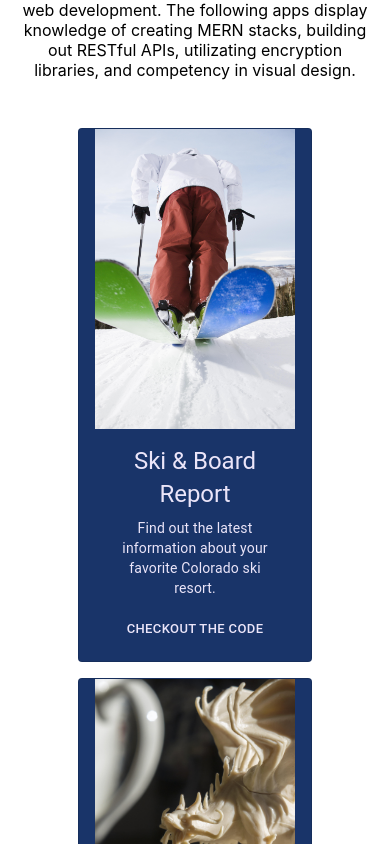
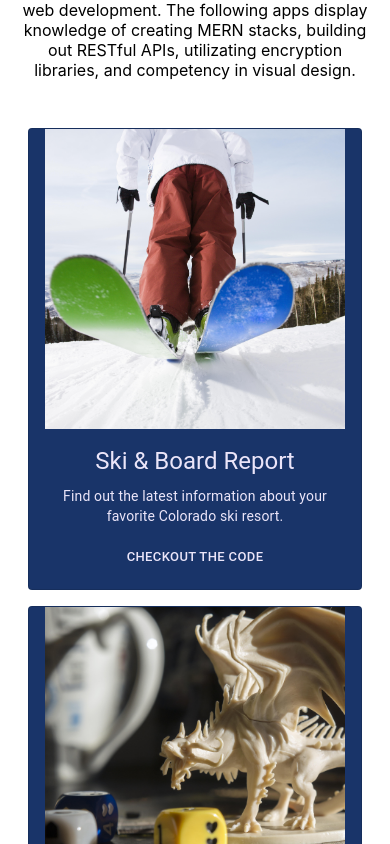
Before and after one commit to LucasAho/blog-front-end, a React (Create React App) app: page / in a window 390 px wide. Shown: the part 1020-1864 px from the top of the page. Built offline with nearby package versions, Linux system fonts and the light colour scheme.

Commit message:
thicc cards, compiler errors out

```diff
--- a/src/components/Blog/BlogPanes.component.js
+++ b/src/components/Blog/BlogPanes.component.js
@@ -1,5 +1,5 @@
 import React from 'react';
-import { Box, Typography, Card, CardActions, CardMedia, CardContent, CardActionArea, Button } from '@material-ui/core';
+import { Typography, Card, CardActions, CardMedia, CardContent, CardActionArea, Button } from '@material-ui/core';
 import { makeStyles, createStyles } from '@material-ui/core/styles';
 
 
--- a/src/components/Footer/Footer.component.js
+++ b/src/components/Footer/Footer.component.js
@@ -1,6 +1,6 @@
 import React from 'react';
 import { makeStyles, createStyles } from '@material-ui/core/styles';
-import { Box, Button, Grid, Tabs, Tab, Typography } from '@material-ui/core';
+import { Box, Button, Grid, Tabs, Typography } from '@material-ui/core';
 import { } from './FooterPanes.component'
 
 const useStyles = makeStyles((theme) => createStyles({
--- a/src/components/Header/Header.component.js
+++ b/src/components/Header/Header.component.js
@@ -1,5 +1,5 @@
 import React from 'react';
-import { Grid, AppBar, Box } from '@material-ui/core';
+import { Grid, Box } from '@material-ui/core';
 import { makeStyles, createStyles } from '@material-ui/core/styles';
 import { BioTextPane, BioHeadPane, ImageSlider } from './HeaderPanes.component';
 import { SliderData } from './SliderData.component';
--- a/src/components/Showcase/ShowcasePanes.component.js
+++ b/src/components/Showcase/ShowcasePanes.component.js
@@ -27,8 +27,12 @@ const useStyles = makeStyles((theme) => createStyles({
         [theme.breakpoints.down('sm')]: {
             marginTop: '1rem',
             backgroundColor: "#193469",
-            color: "#EBE5F9"
+            color: "#EBE5F9",
+            maxWidth: 250
         },
+        [theme.breakpoints.down('xs')]: {
+            maxWidth: 300
+        }
     },
     button: {
         [theme.breakpoints.down('sm')]: {
```
Also changed, not shown: 1 other file (tests, documents, lock files or other folders).
